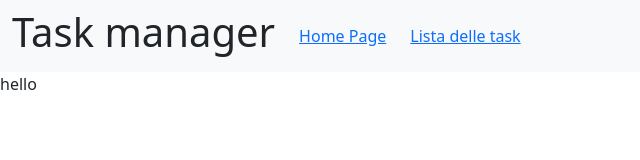
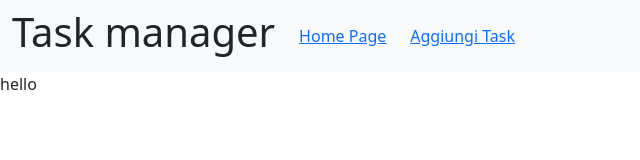
Before and after one commit to GaetanoNicotra/ex-react-task-manager, a React (Vite) app in the folder ex-react-task-manager/: page / in a window 1280 px wide. Shown: the top 160 px of the page, without its empty margins (0-640 px from the left). Built offline with nearby package versions, Linux system fonts and the light colour scheme; no server answers.

Commit message:
[UPD] gestione degli errori nella richiesta dei dati

```diff
--- a/ex-react-task-manager/components/Header.jsx
+++ b/ex-react-task-manager/components/Header.jsx
@@ -12,7 +12,7 @@ const Header = () => {
                             <NavLink to="/">Home Page</NavLink>
                         </li>
                         <li className="nav-item me-4">
-                            <NavLink to="/addtasks">Lista delle task </NavLink>
+                            <NavLink to="/addtasks">Aggiungi Task </NavLink>
                         </li>
                     </ul>
                 </div>
--- a/ex-react-task-manager/contexts/TaskContext.jsx
+++ b/ex-react-task-manager/contexts/TaskContext.jsx
@@ -11,10 +11,17 @@ export const TaskProvider = ({ children }) => {
 
     useEffect(() => {
         async function fetchData() {
-            const task = await fetch(`${apiUrl}/tasks`);
-            const data = await task.json()
-            setGetTask(data)
-            console.log(data)
+            try {
+                const task = await fetch(`${apiUrl}/tbsks`);
+                const data = await task.json()
+                setGetTask(data)
+                console.log(data)
+            } catch (error) {
+                const err = new Error("Errore, controlla l'URL")
+                console.error('Errore nel recupero delle task', error)
+                console.log(err)
+            }
+
         }
         fetchData()
     }, [])
```
